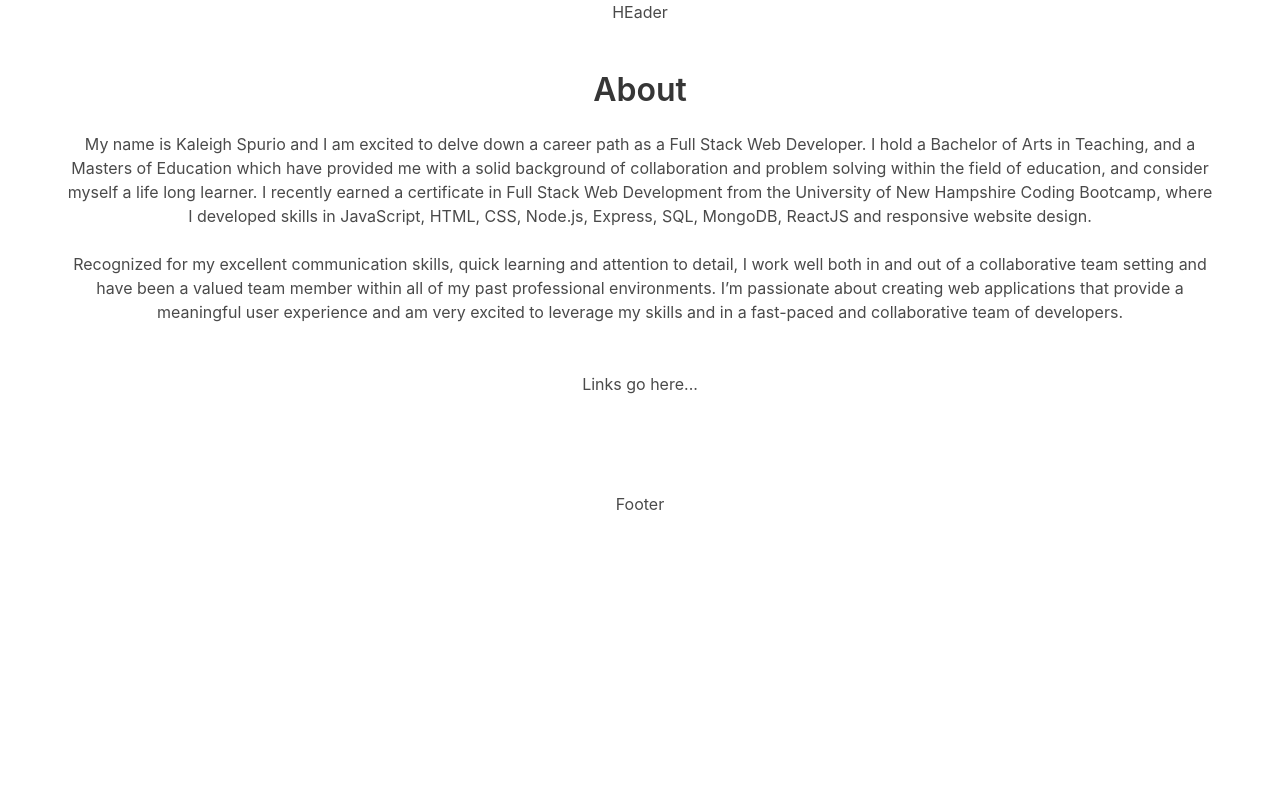
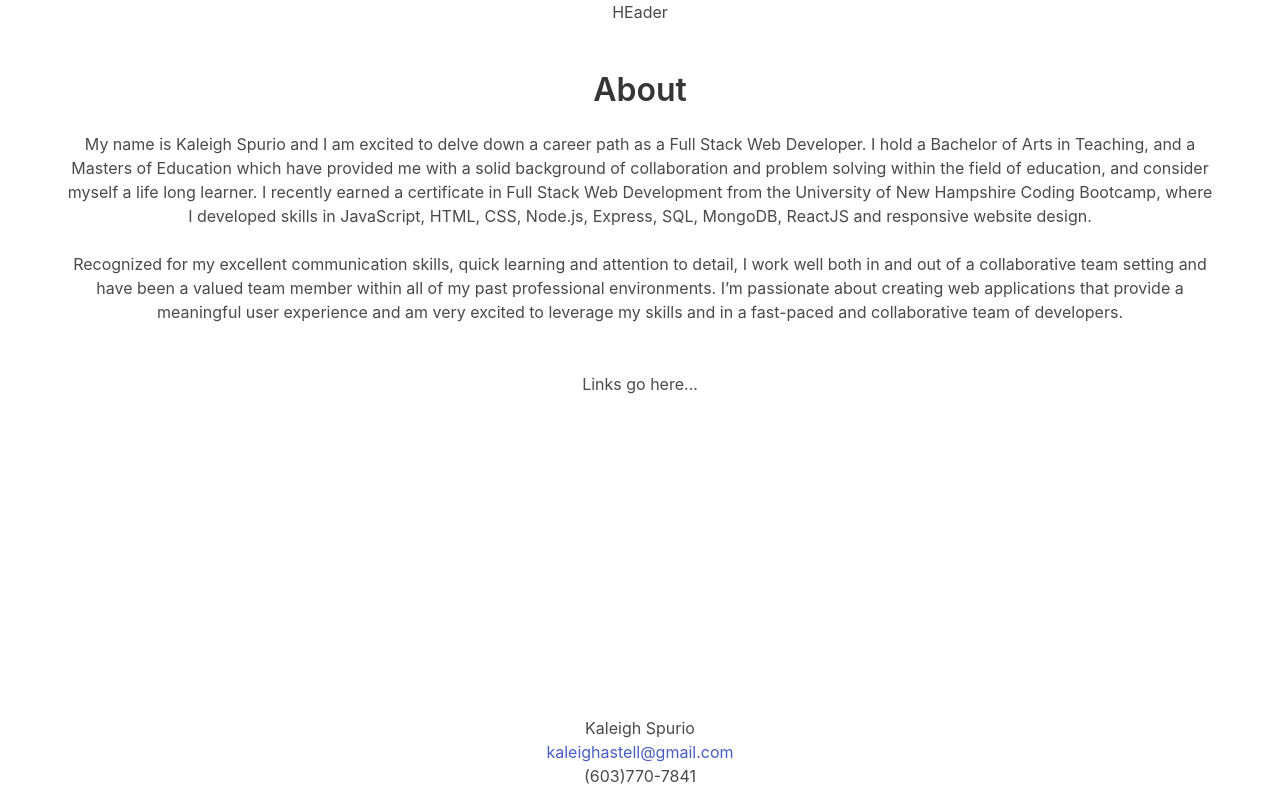
Before and after one commit to Kaleighspurio/react-portfolio, a React (Create React App) app: page / in a window 1280 px wide. Built offline with nearby package versions, Linux system fonts and the light colour scheme.

Commit message:
added footer and made it fixed, adjusted width of project image

```diff
--- a/src/components/Footer.js
+++ b/src/components/Footer.js
@@ -1,5 +1,22 @@
 import React from 'react';
 
 export default function Footer() {
-    return <p>Footer</p>
+    const footerStyle = {
+        position: "fixed",
+        width: "100%",
+        bottom: 0,
+        overflow: "hidden",
+    }
+
+    return (
+        <footer className="is-size-7-mobile" style={footerStyle} >
+        <div className="has-text-centered mt-3">
+          <p className="mt-0">Kaleigh Spurio</p>
+          <a className="white-font" href="mailto:kaleighastell@gmail.com"
+            >kaleighastell@gmail.com</a
+          >
+          <p className="mb-3">(603)770-7841</p>
+        </div>
+      </footer>
+    );
 }
--- a/src/components/Project.js
+++ b/src/components/Project.js
@@ -2,37 +2,32 @@ import React from 'react';
 import ProjectData from '../utils/Projects.json';
 
 export default function Project() {
+  const imageStyle = {
+    width: '90%',
+    maxWidth: '300px',
+  };
+
   return (
     <div className="container">
       {ProjectData.map((project) => (
-        <div key={project.id} className="level columns project-div">
+        <div key={project.id} className="level columns project-div my-4">
           <div className="column is-3 is-centered">
+            <h3 className="title is-4">{project.projectName}</h3>
             <img
+              style={imageStyle}
               src={process.env.PUBLIC_URL + project.image}
               alt={project.projectName}
             />
           </div>
           <div className="column">
-            <h3 className="title is-4">
-              {project.projectName}
-            </h3>
             <div className="columns">
               <div className="column is-7">
                 <p className="white-font is-size-7-mobile">
                   {project.projectDescription}
                 </p>
-              </div>
-              <div className="column is-5">
-                <dl>
-                  {project.toolsUsed.map((tool) => (
-                    <li key={tool}>{tool}</li>
-                  ))}
-                </dl>
-              </div>
-            </div>
                 <div className="columns">
                   <a
-                className="column is-3 mt-4"
+                    className="column is-6 mt-4"
                     href={project.deployedLink}
                     target="_blank"
                     rel="noopener noreferrer"
@@ -40,7 +35,7 @@ export default function Project() {
                     View the app
                   </a>
                   <a
-                className="column is-4 mt-4"
+                    className="column is-6 mt-4"
                     href={project.repoLink}
                     target="_blank"
                     rel="noopener noreferrer"
@@ -49,6 +44,17 @@ export default function Project() {
                   </a>
                 </div>
               </div>
+              <div className="column is-5">
+                <dl>
+                  {project.toolsUsed.map((tool) => (
+                    <li key={tool} className="is-size-7-mobile">
+                      {tool}
+                    </li>
+                  ))}
+                </dl>
+              </div>
+            </div>
+          </div>
         </div>
       ))}
     </div>
```
Lines whose indentation alone changed are shown as unchanged.
